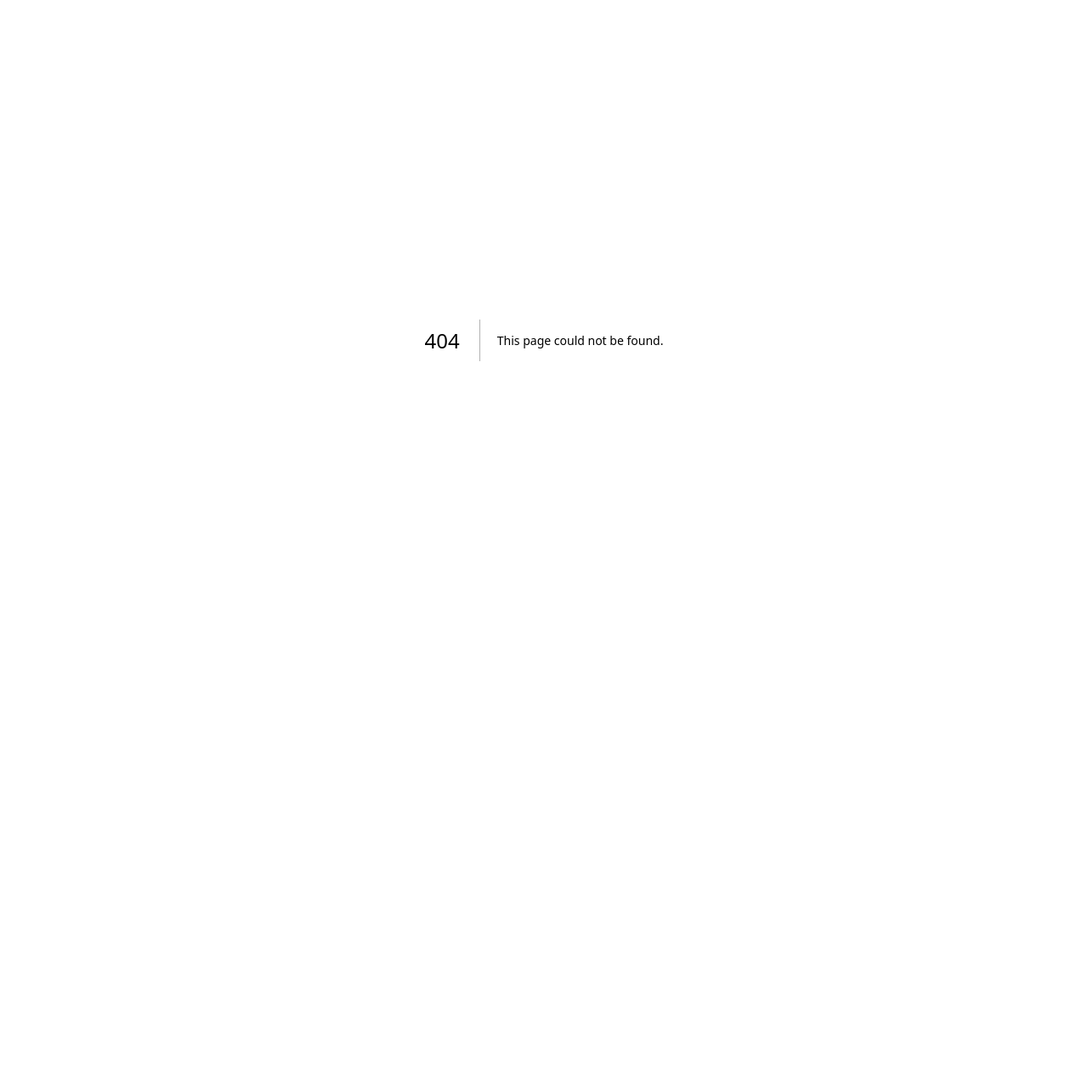
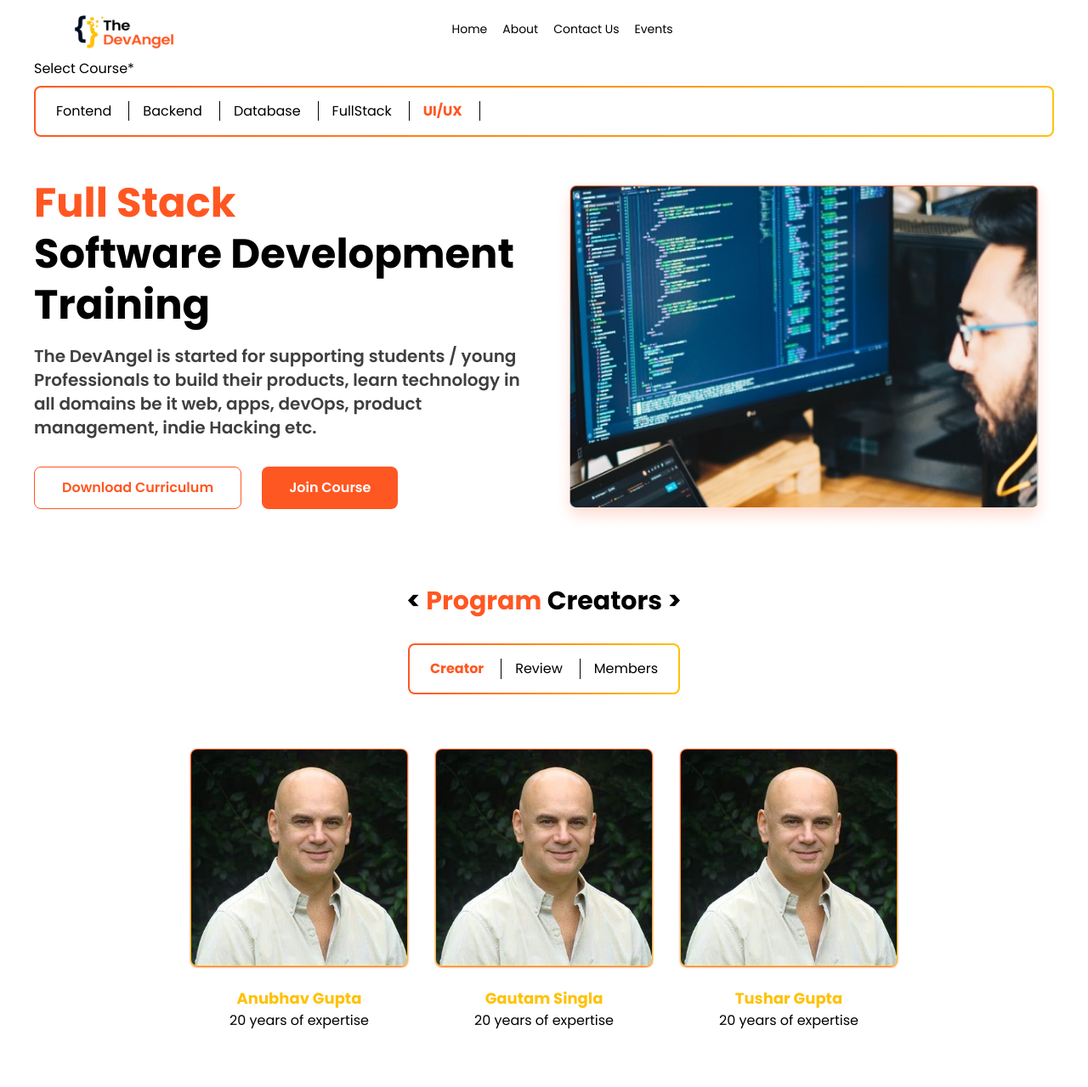
Before and after one commit to Byteoski-Developers/the-dev-angel-lp, a Next.js app: page /courses/fullstack in a window 1280 px wide. Before the commit this address had no page. Shown: the top 1279 px of the page at 85% size. Before the commit the page ends 800 px from the top, so only its background shows below. Built offline with nearby package versions, Linux system fonts and the light colour scheme.

Commit message:
Chore : PR review changes

```diff
--- a/app/courses/page.tsx
+++ b/app/courses/fullstack/page.tsx
@@ -6,7 +6,26 @@ import CreatorMenu from "@/components/Courses/CreatorMenu";
 import CreatorCard from "@/components/Courses/CreatorCard";
 import ContactCTA from "@/components/common/ContactCTA";
 
-export default function CoursesPage() {
+const creators = [
+  {
+    name: "Anubhav Gupta",
+    year: "20",
+    img: "anubhav",
+  },
+  {
+    name: "Gautam Singla",
+    year: "20",
+    img: "anubhav",
+  },
+  {
+    name: "Tushar Gupta",
+    year: "20",
+    img: "anubhav",
+  },
+];
+
+
+export default function FullStackCoursesPage() {
   return (
     <div className="border-3  view-container">
       {/* header menu */}
@@ -45,9 +64,9 @@ export default function CoursesPage() {
       <SectionHeader title="Program Creators"  subtitle="" />
       <CreatorMenu/>
       <div className="flex md:flex-row flex-col md:gap-8 gap-6  md:mx-18 md:mt-16 mt-8 items-center justify-center">
-        <CreatorCard creatorName="Anubhav Gupta " year="20" img="anubhav" />
-        <CreatorCard creatorName="Anubhav Gupta " year="20" img="anubhav" />
-        <CreatorCard creatorName="Anubhav Gupta " year="20" img="anubhav" />
+        {creators.map((creator, index) => (
+          <CreatorCard key={index} creatorName={creator.name} year={creator.year} img={creator.img}  />
+        ))}
       </div>
 
 
--- a/app/layout.tsx
+++ b/app/layout.tsx
@@ -1,7 +1,7 @@
 import type { Metadata } from "next";
 import { Inter } from "next/font/google";
 import "./globals.css";
-// import Header from "../components/Header";
+import Header from "../components/Header";
 
 const inter = Inter({ subsets: ["latin"] });
 
@@ -19,7 +19,7 @@ export default function RootLayout({
     <html lang="en">
       <body className=" font-poppins">
         <header>
-          {/* <Header /> */}
+          <Header />
         </header>
         <main>{children}</main>
       </body>
--- a/components/Courses/CourseMenu.tsx
+++ b/components/Courses/CourseMenu.tsx
@@ -1,22 +1,22 @@
+const MenuItems = [
+  { label: "Fontend", url: "/courses/fullstack" },
+  { label: "Backend", url: "/courses/fullstack" },
+  { label: "Database", url: "/courses/fullstack" },
+  { label: "FullStack", url: "/courses/fullstack" },
+  { label: "UI/UX", url: "/courses/fullstack" },
+];
+
 export default function CourseMenu() {
   return (
     <div className="bg-gradient-to-r from-primaryOrange p-[2px] to-secondaryYellow rounded-lg">
-      <div className="md:text-base w-full bg-white text-sm flex px-6 py-4 overflow-x-scroll rounded-md md:overflow-hidden">
-        <span className="border-r md:pr-5 pr-3 md:mr-4 mr-2 border-black cursor-pointer hover:text-gray-500 ">
-          Fontend
-        </span>
-        <span className="border-r md:pr-5 pr-3 md:mr-4 mr-2 border-black cursor-pointer hover:text-gray-500 ">
-          Backend
-        </span>
-        <span className="border-r md:pr-5 pr-3 md:mr-4 mr-2 border-black cursor-pointer hover:text-gray-500 ">
-          Database
-        </span>
-        <span className="border-r text-primaryOrange font-bold md:pr-5 pr-3 md:mr-4 mr-2 border-black cursor-pointer  ">
-          FullStack
-        </span>
-        <span className="md:pr-5 pr-3 md:mr-4 mr-2 cursor-pointer hover:text-gray-500 ">
-          UI/UX
-        </span>
+      <div className="md:text-base w-full bg-white text-sm flex flex-wrap  px-6 py-4 md:gap-0 gap-2  rounded-md md:overflow-hidden">
+        {MenuItems.map((menuItem, index) => (
+          <a key={index} href={menuItem.url} className="text-black hover:text-gray-500">
+            <span className={`border-r ${index === MenuItems.length - 1 ? 'text-primaryOrange font-bold' : ''} md:pr-5 pr-2 md:mr-4 mr-2 border-black cursor-pointer`}>
+              {menuItem.label}
+            </span>
+          </a>
+        ))}
       </div>
     </div>
   );
--- a/components/Courses/CreatorCard.tsx
+++ b/components/Courses/CreatorCard.tsx
@@ -14,7 +14,7 @@ export default function CreatorCard({ creatorName, year, img }: props) {
         className="size-64 object-cover rounded-lg p-[1px] bg-gradient-to-b from-primaryOrange to-secondaryYellow shadow-sm shadow-primaryOrange"
         alt={creatorName}
       />
-      <div>
+      <div className=" text-center">
         <p className="font-bold text-secondaryYellow text-lg normal-case">{creatorName}</p>
         <p className="text-base leading-normal">{year} years of expertise</p>
       </div>
--- a/components/common/ContactCTA.tsx
+++ b/components/common/ContactCTA.tsx
@@ -1,3 +1,5 @@
+import Image from "next/image";
+
 export default function ContactCTA() {
   return (
     <div className="my-12 bg-gradient from-primaryOrange to-secondaryYellow rounded-lg p-[1px]">
@@ -9,22 +11,7 @@ export default function ContactCTA() {
             <p className="text-xl font-normal leading-normal">Chat with our Experts</p>
           </div>
           <div className="bg-primaryOrange font-semibold rounded-lg shadow-xl cursor-pointer flex items-center justify-center gap-2 text-white px-5 py-2">
-            <svg
-              className="size-6 mr-2"
-              width="17"
-              height="16"
-              viewBox="0 0 17 16"
-              fill="none"
-              xmlns="http://www.w3.org/2000/svg"
-            >
-              <path
-                d="M1.59375 8.53834C1.59375 9.67167 2.38921 10.6591 3.51121 10.8241C4.26771 10.9353 5.03271 11.0218 5.80479 11.082C6.13487 11.1082 6.43733 11.281 6.6215 11.5573L8.5 14.375L10.3785 11.5573C10.5627 11.281 10.8651 11.1082 11.1952 11.0827C11.9673 11.0218 12.7323 10.9353 13.4888 10.8241C14.6108 10.6591 15.4062 9.67238 15.4062 8.53763V4.27488C15.4062 3.14013 14.6108 2.15342 13.4888 1.98838C11.8369 1.74592 10.1696 1.62448 8.5 1.625C6.80567 1.625 5.13967 1.74896 3.51121 1.98838C2.38921 2.15342 1.59375 3.14084 1.59375 4.27488V8.53763V8.53834Z"
-                stroke="white"
-                strokeWidth="1.5"
-                strokeLinecap="round"
-                strokeLinejoin="round"
-              />
-            </svg>
+            <Image src="/assets/Icons/Conversation.svg"  width={24} height={24} alt="converstation" />
             {`Let's Chat`}
           </div>
         </div>
```
Also changed, not shown: public/assets/Icons/Conversation.svg (added).
